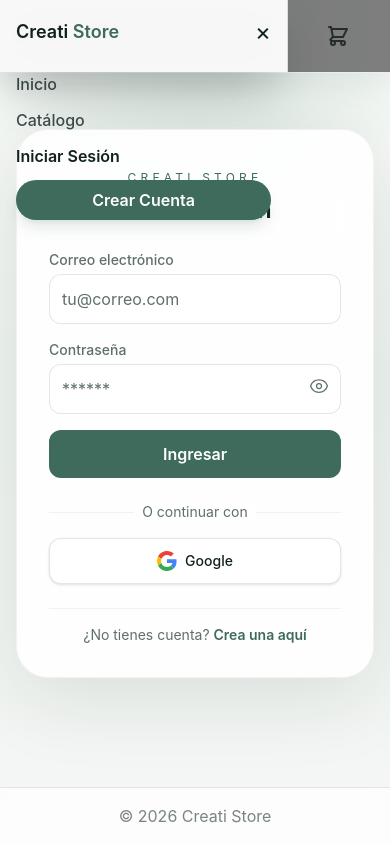
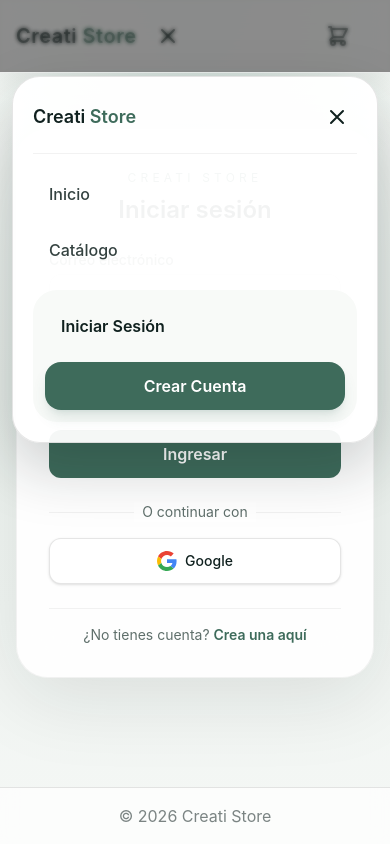
Before and after one commit to juanandresariasutp/ProyectoM5_JuanArias, a React (Vite) app: page /login in a window 390 px wide. Both pictures are taken after a click on the button 168 px from the left and 36 px from the top of the page. Built offline with nearby package versions, Linux system fonts and the light colour scheme; no server answers.

Commit message:
feat: redirección post-login y mejoras en navbar y checkout

```diff
--- a/src/components/Navbar.tsx
+++ b/src/components/Navbar.tsx
@@ -1,4 +1,4 @@
-import React, { useState } from 'react'
+import React, { useEffect, useState } from 'react'
 import { Link, useNavigate } from 'react-router-dom'
 import { useAuth } from '../contexts/AuthContext'
 import { useCart } from '../contexts/CartContext'
@@ -8,6 +8,14 @@
   const { totalItems, openCart, clearCart } = useCart()
   const navigate = useNavigate()
   const [isMenuOpen, setIsMenuOpen] = useState(false)
+
+  useEffect(() => {
+    document.body.style.overflow = isMenuOpen ? 'hidden' : ''
+
+    return () => {
+      document.body.style.overflow = ''
+    }
+  }, [isMenuOpen])
 
   const handleLogout = async () => {
     try {
@@ -48,13 +56,20 @@
             {/* Botón hamburguesa visible solo en móvil */}
             <div className="sm:hidden flex items-center ml-3">
               <button
-                onClick={() => setIsMenuOpen(true)}
-                className="p-2 rounded-md text-[#10211f] hover:bg-black/5"
-                aria-label="Abrir menú"
+                onClick={() => setIsMenuOpen(prev => !prev)}
+                className="p-2 rounded-md text-[#10211f] hover:bg-black/5 transition"
+                aria-label={isMenuOpen ? 'Cerrar menú' : 'Abrir menú'}
+                aria-expanded={isMenuOpen}
               >
-                <svg className="w-6 h-6" fill="none" stroke="currentColor" viewBox="0 0 24 24" xmlns="http://www.w3.org/2000/svg">
-                  <path strokeLinecap="round" strokeLinejoin="round" strokeWidth="2" d="M4 6h16M4 12h16M4 18h16"></path>
-                </svg>
+                {isMenuOpen ? (
+                  <svg className="w-6 h-6" fill="none" stroke="currentColor" viewBox="0 0 24 24" xmlns="http://www.w3.org/2000/svg">
+                    <path strokeLinecap="round" strokeLinejoin="round" strokeWidth="2" d="M6 18L18 6M6 6l12 12"></path>
+                  </svg>
+                ) : (
+                  <svg className="w-6 h-6" fill="none" stroke="currentColor" viewBox="0 0 24 24" xmlns="http://www.w3.org/2000/svg">
+                    <path strokeLinecap="round" strokeLinejoin="round" strokeWidth="2" d="M4 6h16M4 12h16M4 18h16"></path>
+                  </svg>
+                )}
               </button>
             </div>
           </div>
@@ -125,45 +140,56 @@
       {/* Menú móvil offcanvas */}
       {isMenuOpen && (
         <>
-          <div className="fixed inset-0 bg-black/50 z-40" onClick={() => setIsMenuOpen(false)} />
-          <div className="fixed top-0 left-0 w-72 h-full bg-white/95 backdrop-blur-xl z-50 shadow-2xl border-r border-black/10 p-4 text-[#10211f]">
-            <div className="flex items-center justify-between mb-6">
-              <Link to="/" className="text-lg font-semibold text-[#10211f]">Creati <span className="text-[#3e6b5b]">Store</span></Link>
-              <button onClick={() => setIsMenuOpen(false)} className="text-2xl text-[#10211f]">&times;</button>
+          <button
+            type="button"
+            aria-label="Cerrar menú"
+            className="fixed inset-0 z-40 bg-black/45 backdrop-blur-[2px]"
+            onClick={() => setIsMenuOpen(false)}
+          />
+          <div className="fixed left-3 right-3 top-[4.75rem] z-50 rounded-[1.75rem] border border-black/10 bg-white/95 p-5 text-[#10211f] shadow-[0_24px_60px_rgba(16,33,31,0.22)] backdrop-blur-xl sm:hidden">
+            <div className="flex items-center justify-between pb-4 border-b border-black/5">
+              <Link to="/" onClick={() => setIsMenuOpen(false)} className="text-lg font-semibold text-[#10211f]">
+                Creati <span className="text-[#3e6b5b]">Store</span>
+              </Link>
+              <button onClick={() => setIsMenuOpen(false)} className="p-2 rounded-full text-[#10211f] hover:bg-black/5" aria-label="Cerrar menú">
+                <svg className="w-6 h-6" fill="none" stroke="currentColor" viewBox="0 0 24 24" xmlns="http://www.w3.org/2000/svg">
+                  <path strokeLinecap="round" strokeLinejoin="round" strokeWidth="2" d="M6 18L18 6M6 6l12 12"></path>
+                </svg>
+              </button>
             </div>
-            <nav className="flex flex-col space-y-3">
-              <Link to="/" onClick={() => setIsMenuOpen(false)} className="text-[#10211f]/80 font-medium hover:text-[#10211f]">Inicio</Link>
-              <Link to="/catalog" onClick={() => setIsMenuOpen(false)} className="text-[#10211f]/80 font-medium hover:text-[#10211f]">Catálogo</Link>
+            <nav className="mt-4 flex flex-col gap-2">
+              <Link to="/" onClick={() => setIsMenuOpen(false)} className="rounded-2xl px-4 py-3 text-[#10211f]/85 font-medium hover:bg-[#f5f7f5] hover:text-[#10211f] transition">Inicio</Link>
+              <Link to="/catalog" onClick={() => setIsMenuOpen(false)} className="rounded-2xl px-4 py-3 text-[#10211f]/85 font-medium hover:bg-[#f5f7f5] hover:text-[#10211f] transition">Catálogo</Link>
               {user && role === 'admin' && (
-                <Link to="/admin" onClick={() => setIsMenuOpen(false)} className="text-[#3e6b5b] font-semibold">Panel Admin</Link>
+                <Link to="/admin" onClick={() => setIsMenuOpen(false)} className="rounded-2xl px-4 py-3 text-[#3e6b5b] font-semibold hover:bg-[#eef5f1] transition">Panel Admin</Link>
               )}
               {user ? (
-                <>
-                  <Link to="/orders" onClick={() => setIsMenuOpen(false)} className="text-[#10211f]/75">Mis Órdenes</Link>
+                <div className="mt-2 flex flex-col gap-2 rounded-3xl bg-[#f8faf8] p-2">
+                  <Link to="/orders" onClick={() => setIsMenuOpen(false)} className="rounded-2xl px-4 py-3 text-[#10211f]/80 font-medium hover:bg-white transition">Mis Órdenes</Link>
                   <button
                     onClick={() => { setIsMenuOpen(false); handleLogout(); }}
-                    className="text-red-600 text-left font-semibold hover:text-red-700 hover:bg-red-50 px-3 py-1.5 rounded-full transition-colors"
+                    className="rounded-2xl px-4 py-3 text-left font-semibold text-red-600 hover:bg-red-50 hover:text-red-700 transition"
                   >
                     Cerrar Sesión
                   </button>
-                </>
+                </div>
               ) : (
-                <>
+                <div className="mt-2 flex flex-col gap-3 rounded-3xl bg-[#f8faf8] p-3">
                   <Link
                     to="/login"
                     onClick={() => setIsMenuOpen(false)}
-                    className="text-[#10211f] font-semibold"
+                    className="rounded-2xl px-4 py-3 text-[#10211f] font-semibold hover:bg-white transition"
                   >
                     Iniciar Sesión
                   </Link>
                   <Link
                     to="/login?mode=register"
                     onClick={() => setIsMenuOpen(false)}
-                    className="inline-flex items-center justify-center rounded-full bg-[#3e6b5b] px-4 py-2 text-white font-semibold shadow-lg shadow-[#3e6b5b]/15"
+                    className="inline-flex items-center justify-center rounded-2xl bg-[#3e6b5b] px-4 py-3 text-white font-semibold shadow-lg shadow-[#3e6b5b]/15 hover:bg-[#345b4e] transition"
                   >
                     Crear Cuenta
                   </Link>
-                </>
+                </div>
               )}
             </nav>
           </div>
--- a/src/pages/Checkout.tsx
+++ b/src/pages/Checkout.tsx
@@ -52,6 +52,14 @@
       <div className="max-w-3xl mx-auto py-12 text-center bg-white/85 backdrop-blur rounded-[2rem] border border-black/5 px-6 shadow-[0_20px_80px_rgba(16,33,31,0.08)]">
         <h1 className="text-3xl font-semibold text-[#10211f] mb-4">Finalizar Compra</h1>
         <p className="text-[#5f6f6b] mb-8">Tu carrito está vacío. ¡Agrega productos para continuar!</p>
+        <div className="flex flex-col sm:flex-row items-center justify-center gap-3">
+          <button
+            type="button"
+            onClick={() => navigate(-1)}
+            className="px-6 py-3 rounded-xl border border-black/10 text-[#10211f] font-semibold bg-white hover:bg-[#f5f7f5] transition"
+          >
+            Volver atrás
+          </button>
           <Link
             to="/catalog"
             className="px-6 py-3 bg-[#3e6b5b] text-white font-semibold rounded-xl shadow-lg shadow-[#3e6b5b]/10 hover:opacity-95 transition"
@@ -59,12 +67,22 @@
             Volver al Catálogo
           </Link>
         </div>
+      </div>
     )
   }
 
   return (
     <div className="max-w-4xl mx-auto py-8">
-      <h1 className="text-3xl font-semibold text-[#10211f] mb-8">Finalizar Compra</h1>
+      <div className="flex flex-col sm:flex-row sm:items-center sm:justify-between gap-4 mb-8">
+        <h1 className="text-3xl font-semibold text-[#10211f]">Finalizar Compra</h1>
+        <button
+          type="button"
+          onClick={() => navigate(-1)}
+          className="inline-flex items-center justify-center px-5 py-3 rounded-xl border border-black/10 bg-white text-[#10211f] font-semibold hover:bg-[#f5f7f5] transition"
+        >
+          Volver atrás
+        </button>
+      </div>
 
       <div className="grid grid-cols-1 md:grid-cols-2 gap-8">
         {/* Resumen del pedido */}
--- a/src/pages/Login.tsx
+++ b/src/pages/Login.tsx
@@ -38,6 +38,7 @@
   const { login, register, loginWithGoogle } = useAuth()
   const navigate = useNavigate()
   const location = useLocation()
+  const from = (location.state as any)?.from?.pathname || '/'
 
   useEffect(() => {
     const params = new URLSearchParams(location.search)
@@ -48,7 +49,7 @@
     setError(null)
     try {
       await loginWithGoogle()
-      navigate('/')
+      navigate(from, { replace: true })
     } catch (err: any) {
       if (err.code === 'auth/popup-closed-by-user') {
         setError('Cancelaste el inicio de sesión con Google.')
@@ -71,11 +72,11 @@
         await register(email, password)
         setSuccess('¡Cuenta creada con éxito! Redirigiendo...')
         setTimeout(() => {
-          navigate('/')
+          navigate(from, { replace: true })
         }, 1500)
       } else {
         await login(email, password)
-        navigate('/')
+        navigate(from, { replace: true })
       }
     } catch (err: any) {
       if (err.code === 'auth/email-already-in-use') {
--- a/src/routes/AppRouter.tsx
+++ b/src/routes/AppRouter.tsx
@@ -17,10 +17,13 @@
 import AdminProducts from '../pages/admin/AdminProducts'
 import AdminOrders from '../pages/admin/AdminOrders'
 
+import { useLocation } from 'react-router-dom'
+
 function RequireAuth({ children }: { children: React.ReactNode }) {
   const { user, loading } = useAuth()
+  const location = useLocation()
   if (loading) return <div>Loading...</div>
-  if (!user) return <Navigate to="/login" replace />
+  if (!user) return <Navigate to="/login" replace state={{ from: location }} />
   return <>{children}</>
 }
 
```
Lines whose indentation alone changed are shown as unchanged.
